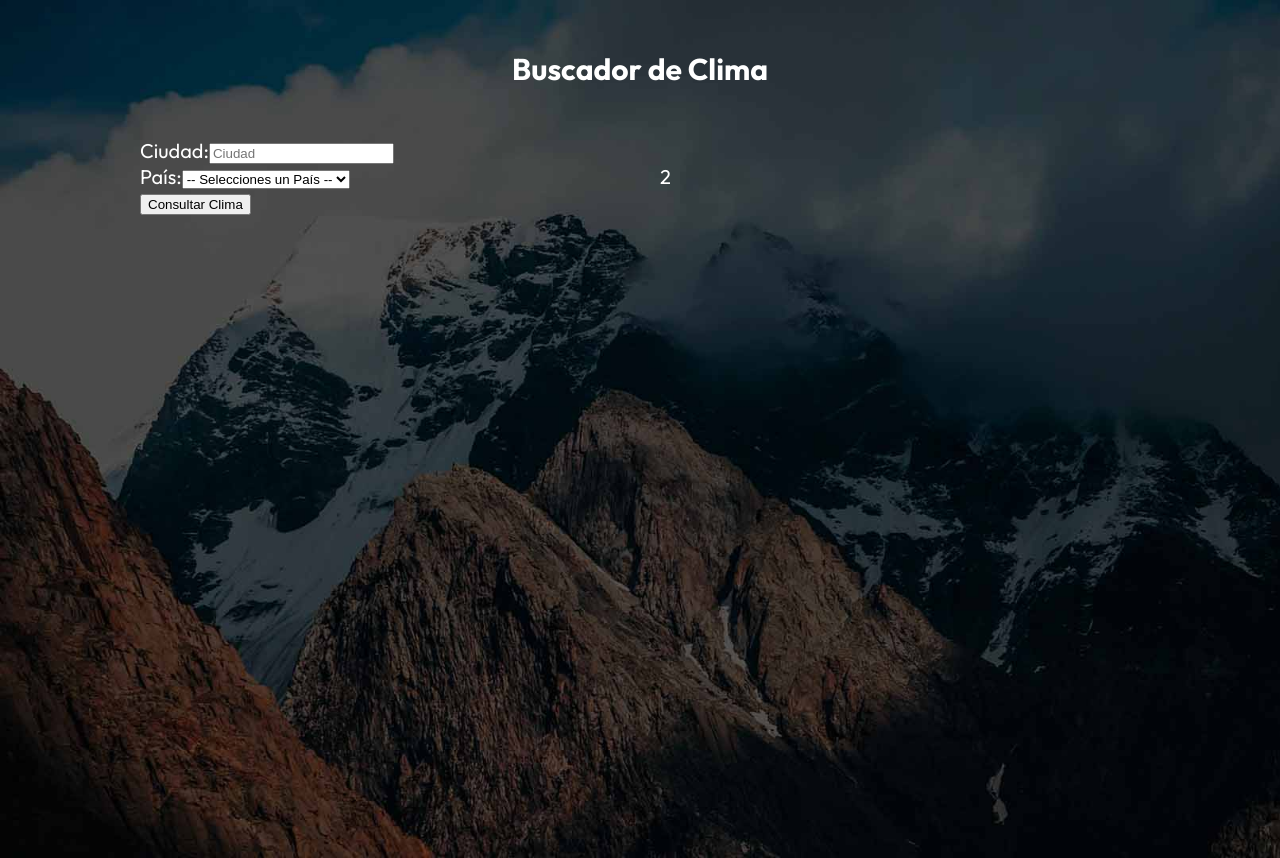
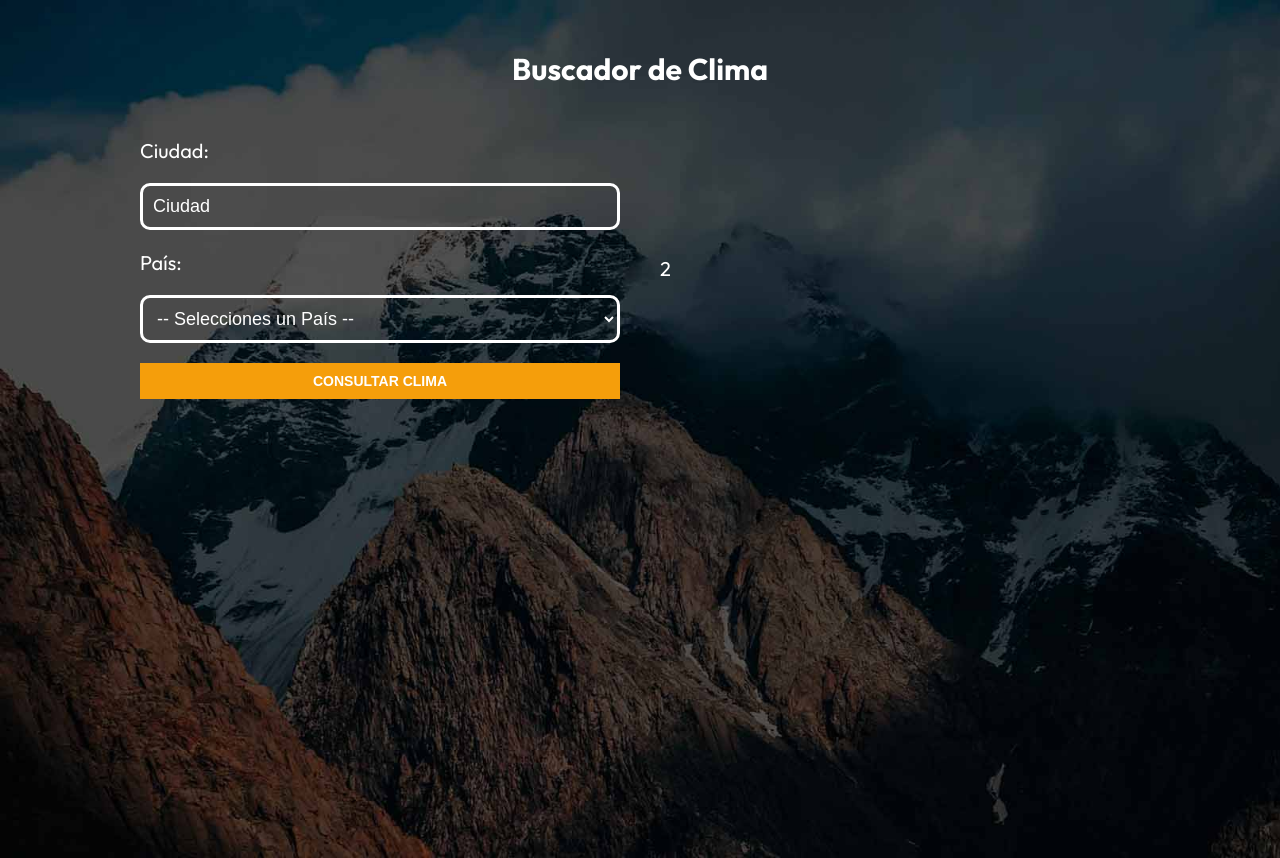
Before and after one commit to GenerationMilton/wheather-application-6-ts, a React (Vite) app in the folder clima-react-typescript/: page / in a window 1280 px wide. Built offline with nearby package versions, Linux system fonts and the light colour scheme.

Commit message:
wheather application :sparkles: CSS into forms

```diff
--- /dev/null
+++ b/clima-react-typescript/src/components/Form/Form.module.css
@@ -0,0 +1,31 @@
+.form,
+.field {
+    display: flex;
+    flex-direction: column;
+    gap: 2rem
+}
+
+.form input[type="text"],
+.form select {
+    padding: 1rem;
+    background-color: transparent;
+    border: .3rem solid var(--white);
+    color: var(--white);
+    font-size: 1.8rem;
+    font-weight: 400;
+    border-radius: 1rem;
+}
+.field ::placeholder {
+    color: var(--white);
+}
+
+.submit {
+    background-color: var(--primary);
+    border: none;
+    color: var(--white);
+    font-weight: 700;
+    font-size: 1.4rem;
+    text-transform: uppercase;
+    cursor: pointer;
+    padding: 1rem;
+}
--- a/clima-react-typescript/src/components/Form/Form.module.tsx
+++ /dev/null
@@ -1 +0,0 @@
-/** */
--- a/clima-react-typescript/src/components/Form/Form.tsx
+++ b/clima-react-typescript/src/components/Form/Form.tsx
@@ -1,9 +1,10 @@
 import { countries } from "../../data/countries";
+import styles from './Form.module.css';
 
 export default function Form() {
   return (
-    <form>
-        <div>
+    <form className={styles.form}>
+        <div className={styles.field}>
             <label htmlFor="city">Ciudad:</label>
             <input
                 id="city"
@@ -13,7 +14,7 @@ export default function Form() {
             />
         </div>
 
-         <div>
+         <div className={styles.field}>
             <label htmlFor="city">País:</label>
             <select>
                 <option value="">-- Selecciones un País --</option>
@@ -27,7 +28,7 @@ export default function Form() {
             </select>
         </div>
 
-        <input type="submit" value='Consultar Clima' />
+        <input className={styles.submit} type="submit" value='Consultar Clima' />
     </form>
   )
 }
```
